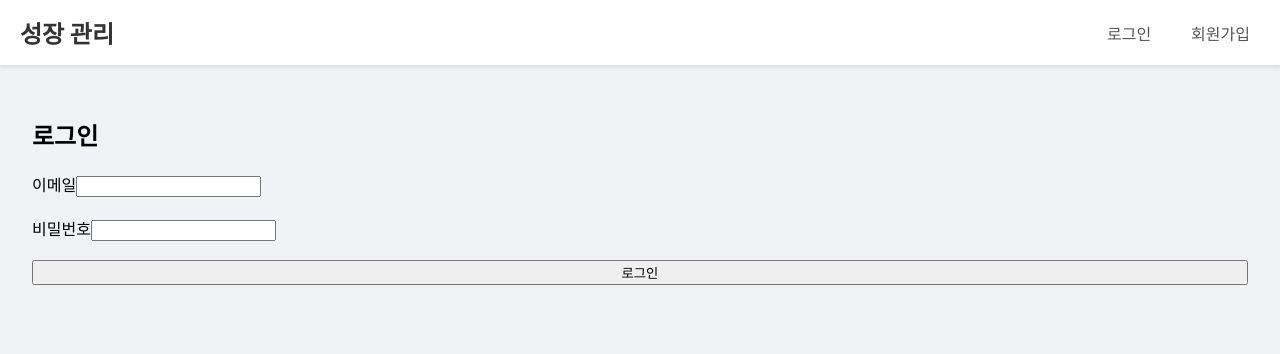
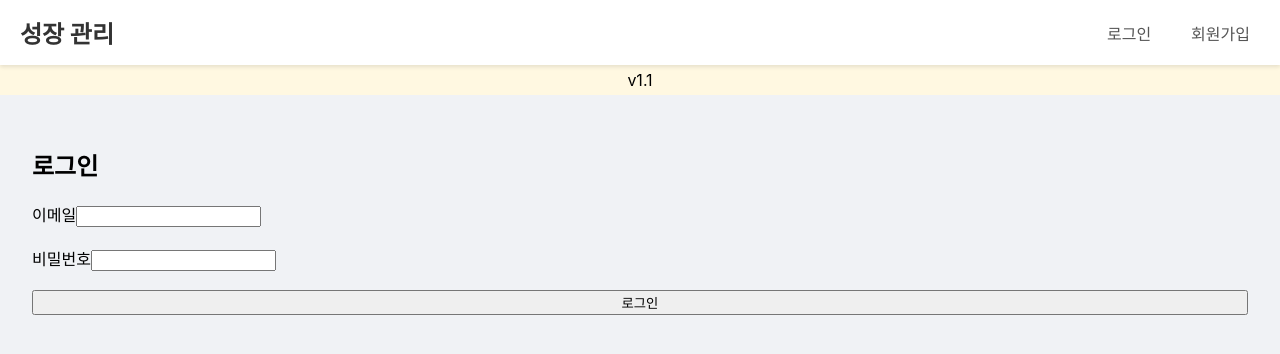
Before and after one commit to chanwookkim79/growth-management-app, a React (Vite) app: page /login in a window 1280 px wide. Shown: the top 354 px of the page. Built offline with nearby package versions, Linux system fonts and the light colour scheme; no server answers.

Commit message:
chore: add version tag for cache busting test

```diff
--- a/src/App.jsx
+++ b/src/App.jsx
@@ -39,6 +39,7 @@ const AppContent = () => {
   return (
     <>
       <Navbar />
+      <div style={{ textAlign: 'center', padding: '5px', backgroundColor: '#fff8e1' }}>v1.1</div>
       {!authPaths.includes(location.pathname) && <Breadcrumb />}
       <main className="main-content">
         <Routes>
```
